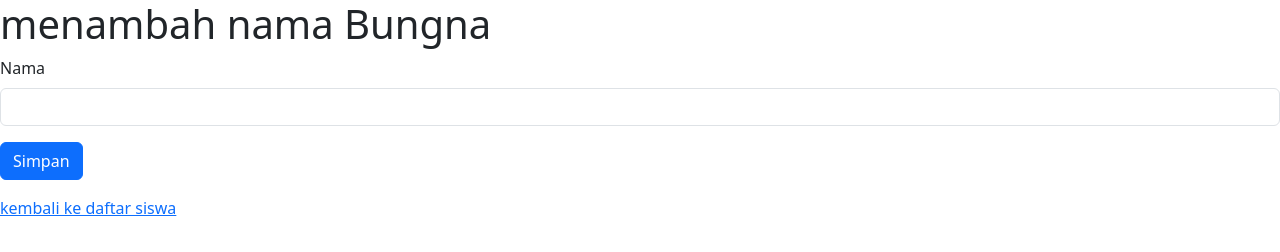
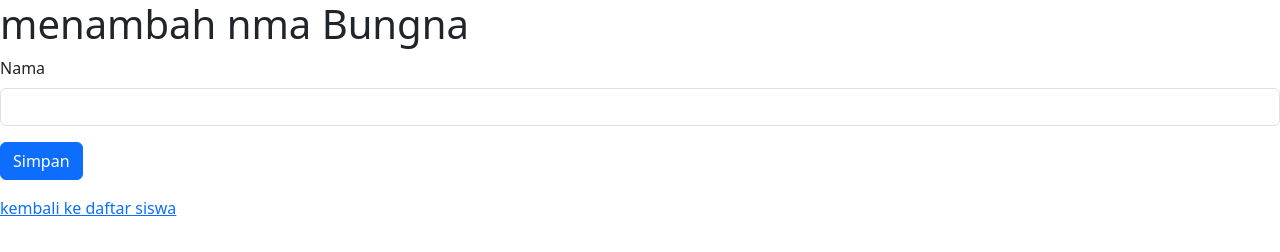
Before and after one commit to Bunge888/Latihan, a plain HTML site: page formulirtambah.html in a window 1280 px wide. Drawn offline with nearby package versions, Linux system fonts and the light colour scheme.

Commit message:
update formulirtambah.html

```diff
--- a/formulirtambah.html
+++ b/formulirtambah.html
@@ -13,7 +13,7 @@
 </head>
 
 <body>
-  <h1>menambah nama Bungna</h1>
+  <h1>menambah nma Bungna</h1>
 
   <form class="mb-3">
     <div class="mb-3">
```
